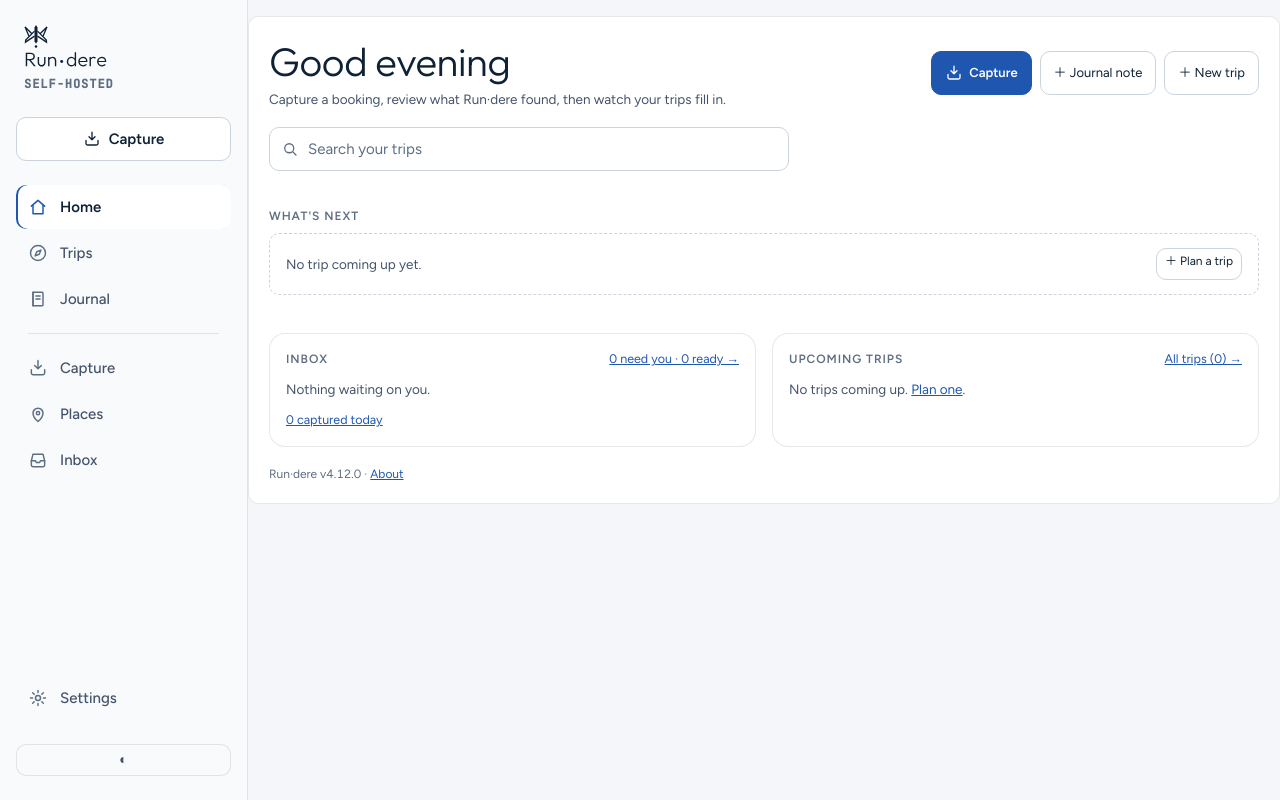
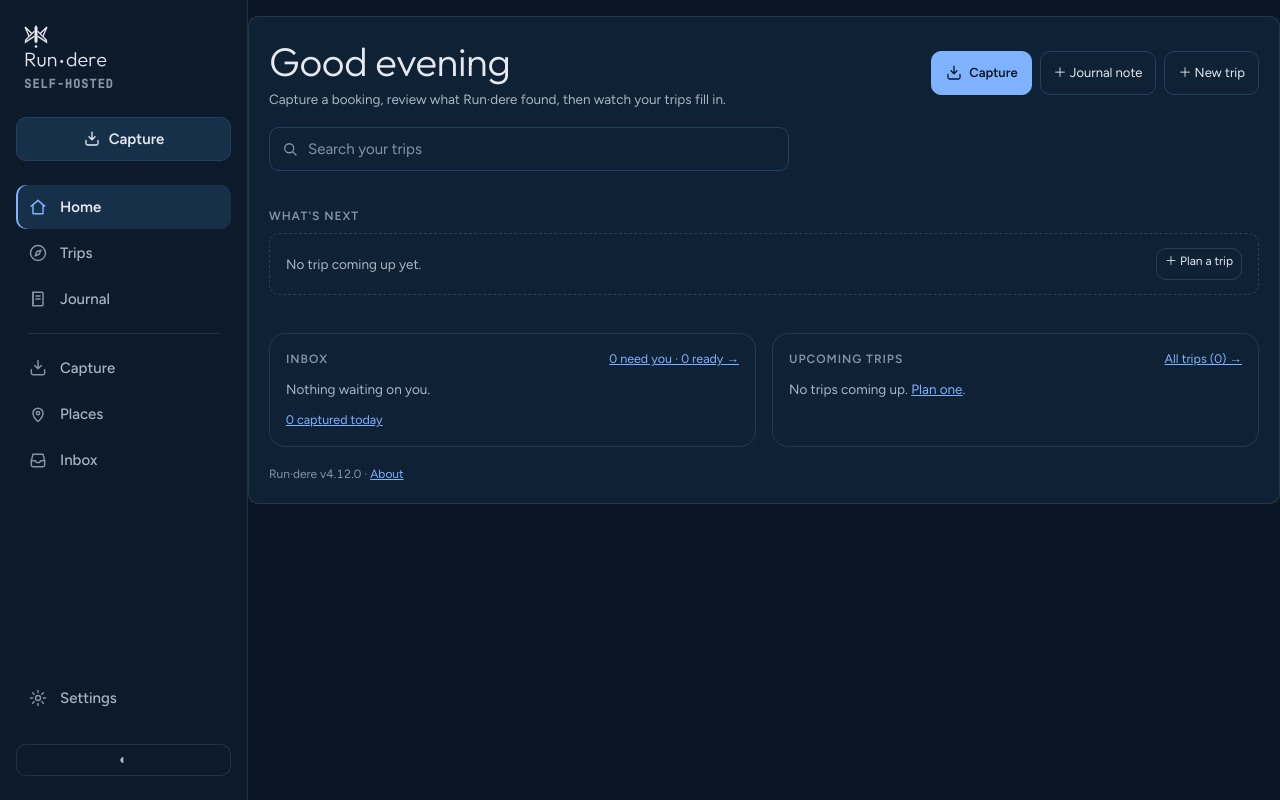
Before and after one commit to rundere/rundere-server, a FastAPI app: page / in a window 1280 px wide. Run offline with FastAPI, Linux system fonts and the light colour scheme; data that the repository does not hold is empty; parts of the project's set-up code (start-up, migrations or seed data) failed here and were passed over; some libraries are stand-ins or nearby versions.

Commit message:
feat(ui): web defaults to dark when no theme is chosen (YONDER-269, D-201)
Every base template (app, trips, auth card, SQLAdmin) now renders
<html data-theme="dark"> and its pre-paint script keeps dark unless the
header toggle saved tx-theme in this browser, including when localStorage
is blocked. Before, no saved choice meant following prefers-color-scheme.

Co-Authored-By: Claude Opus 5.5 <noreply@anthropic.com>

```diff
--- a/app/review/admin_templates/sqladmin/base.html
+++ b/app/review/admin_templates/sqladmin/base.html
@@ -12,8 +12,9 @@
   <link rel="stylesheet" href="{{ asset('/review/static/admin-theme.css') }}">
   <script>
   // Carry the header's light/dark choice into the admin, before paint.
-  (function(){try{var t=localStorage.getItem('tx-theme');
-    if(t)document.documentElement.setAttribute('data-theme',t);}catch(e){}})();
+  // No saved choice means dark, whatever the OS prefers (D-201).
+  (function(){var t;try{t=localStorage.getItem('tx-theme');}catch(e){}
+    document.documentElement.setAttribute('data-theme',t||'dark');})();
   function txToggleTheme(){var r=document.documentElement,c=r.getAttribute('data-theme');
     var n=c==='dark'?'light':(c==='light'?'dark':
       (window.matchMedia('(prefers-color-scheme:dark)').matches?'light':'dark'));
--- a/app/review/templates/base.html
+++ b/app/review/templates/base.html
@@ -1,5 +1,5 @@
 <!doctype html>
-<html lang="en">
+<html lang="en" data-theme="dark">
 <head>
 <meta charset="utf-8">
 <meta name="viewport" content="width=device-width, initial-scale=1">
@@ -14,8 +14,9 @@
 <link rel="stylesheet" href="{{ asset('/review/static/theme.css') }}">
 <script>
 // Apply the saved theme BEFORE first paint so there is no light/dark flash.
-(function(){try{var t=localStorage.getItem('tx-theme');
-  if(t)document.documentElement.setAttribute('data-theme',t);}catch(e){}})();
+// No saved choice means dark, whatever the OS prefers (D-201).
+(function(){var t;try{t=localStorage.getItem('tx-theme');}catch(e){}
+  document.documentElement.setAttribute('data-theme',t||'dark');})();
 function txToggleTheme(){var r=document.documentElement,c=r.getAttribute('data-theme');
   var n=c==='dark'?'light':(c==='light'?'dark':
     (window.matchMedia('(prefers-color-scheme:dark)').matches?'light':'dark'));
--- a/design/tokens/tokens.css
+++ b/design/tokens/tokens.css
@@ -2,6 +2,7 @@
  *
  * Dark is the designed default. Light applies when the OS prefers light,
  * unless the page forces a theme with <html data-theme="dark|light">.
+ * The Run·dere web app always sets one, dark unless the person chose light (D-201).
  *
  * Fonts (load once per page):
  * <link rel="preconnect" href="https://fonts.googleapis.com">
```
Also changed, not shown: SPEC-8-first-party.md (+5 -0 lines), app/review/templates/authcard.html (+4 -3 lines), app/trips/templates/base.html (+4 -3 lines), tests/test_design_tokens.py (+9 -0 lines), design/README.md.
